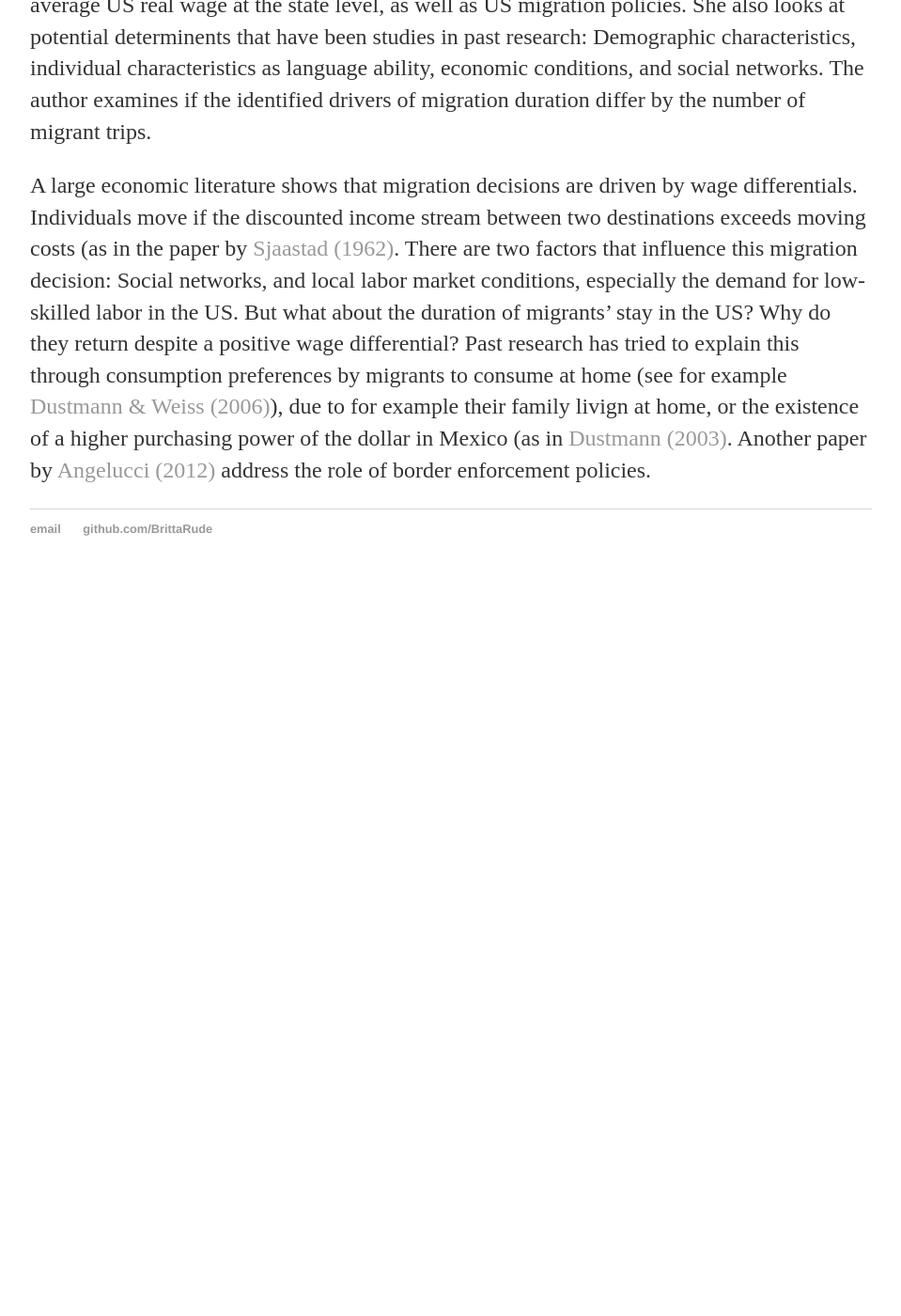
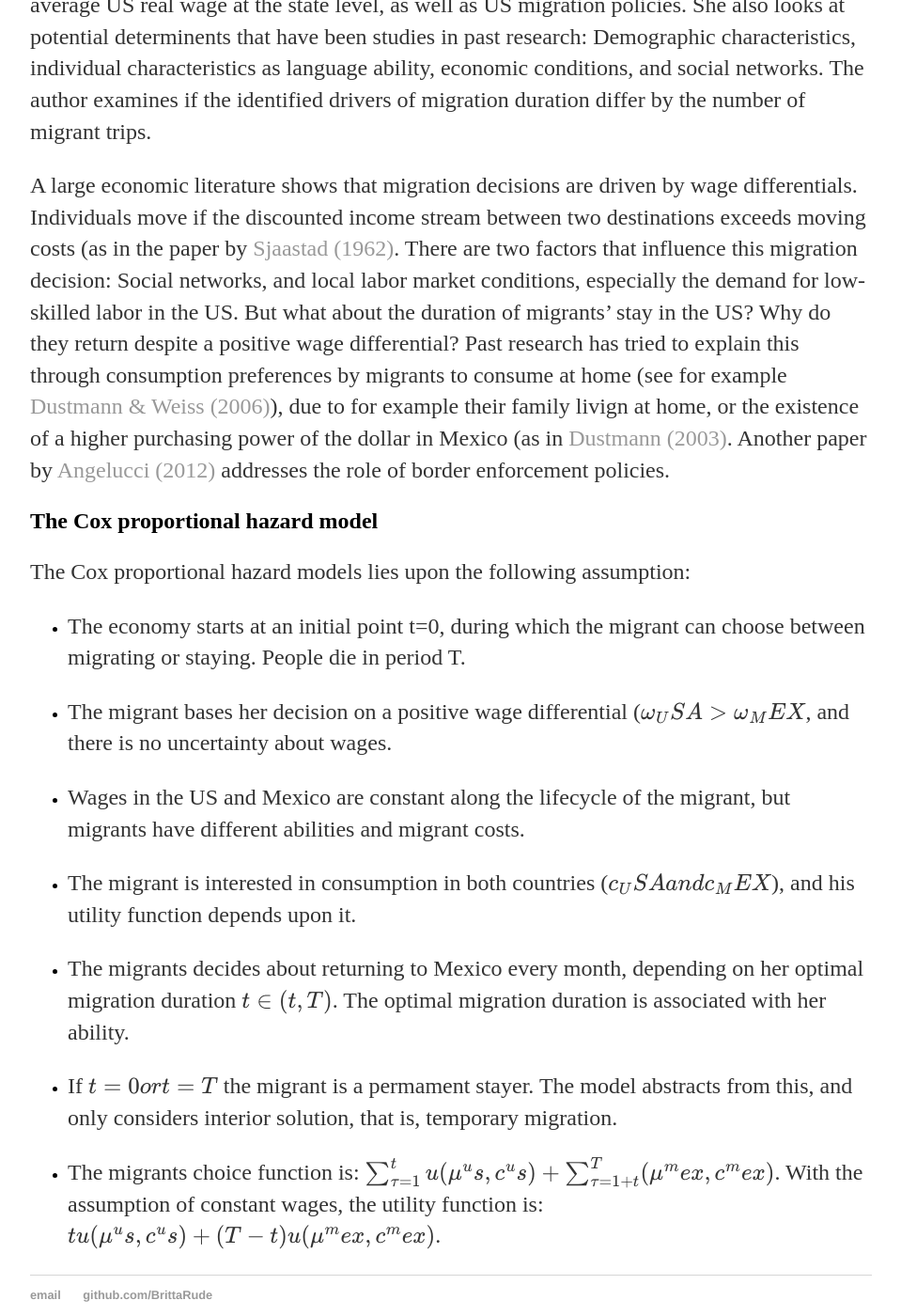
Before and after one commit to BrittaRude/BrittaRude.github.io, a Jekyll site: the page built from inputs_datascience/_posts/2020-08-03-britta-rude-modeling-in-economics.md, in a window 1280 px wide and 1400 px high, scrolled down 1034 px. Shown: the whole window at 94% size, without its empty margins (160-1119 px from the left). Built offline with Jekyll 4.4.1, drawn with Linux system fonts in a browser that asks for light colours; formulas are drawn with MathJax 3; before the commit the page ends 1664 px from its top, so only the background shows below that.

Commit message:
Update 2020-08-03-britta-rude-modeling-in-economics.md

```diff
--- a/inputs_datascience/_posts/2020-08-03-britta-rude-modeling-in-economics.md
+++ b/inputs_datascience/_posts/2020-08-03-britta-rude-modeling-in-economics.md
@@ -11,4 +11,22 @@ Economic models are frameworks that can help us to structure underlying problems
 
 Let's have a look at a concrete example to further understand the importance of economic models for economics. Let's assume that we would like to analyze return migration of Mexican migrants in the US, as in the paper by [Carmen E. Carrión-Flores (2018)](https://link.springer.com/article/10.1186/s40176-017-0108-0). She asks the question about optimal migration duration of Mexican immigrants in the USA using individual-level data from the Mexican Migration Project (MMP). She uses the Cox proportional hazard model to examine the determinants of return migration from the US to Mexico. The author looks at several drivers of return migration: The costs of migration measured by the distances from origin states in Mexico to destination states in the USA, the  US expected wage as measured by a function of both the unemployment rate level and the average US real wage at the state level, as well as US migration policies. She also looks at potential determinents that have been studies in past research: Demographic characteristics, individual characteristics as language ability, economic conditions, and social networks. The author examines if the identified drivers of migration duration differ by the number of migrant trips.
 
-A large economic literature shows that migration decisions are driven by wage differentials. Individuals move if the discounted income stream between two destinations exceeds moving costs (as in the paper by [Sjaastad (1962)](https://www.jstor.org/stable/1829105?seq=1]). There are two factors that influence this migration decision: Social networks, and local labor market conditions, especially the demand for low-skilled labor in the US. But what about the duration of migrants' stay in the US? Why do they return despite a positive wage differential? Past research has tried to explain this through consumption preferences by migrants to consume at home (see for example [Dustmann & Weiss (2006)](https://www.ucl.ac.uk/~uctpb21/Cpapers/optimalmigrationduration.pdf)), due to for example their family livign at home, or the existence of a higher purchasing power of the dollar in Mexico (as in [Dustmann (2003)](https://www.sciencedirect.com/science/article/pii/S0014292101001842). Another paper by [Angelucci (2012)](https://www.jstor.org/stable/10.1086/662575?seq=1) address the role of border enforcement policies.
+A large economic literature shows that migration decisions are driven by wage differentials. Individuals move if the discounted income stream between two destinations exceeds moving costs (as in the paper by [Sjaastad (1962)](https://www.jstor.org/stable/1829105?seq=1]). There are two factors that influence this migration decision: Social networks, and local labor market conditions, especially the demand for low-skilled labor in the US. But what about the duration of migrants' stay in the US? Why do they return despite a positive wage differential? Past research has tried to explain this through consumption preferences by migrants to consume at home (see for example [Dustmann & Weiss (2006)](https://www.ucl.ac.uk/~uctpb21/Cpapers/optimalmigrationduration.pdf)), due to for example their family livign at home, or the existence of a higher purchasing power of the dollar in Mexico (as in [Dustmann (2003)](https://www.sciencedirect.com/science/article/pii/S0014292101001842). Another paper by [Angelucci (2012)](https://www.jstor.org/stable/10.1086/662575?seq=1) addresses the role of border enforcement policies.
+
+## The Cox proportional hazard model
+
+The Cox proportional hazard models lies upon the following assumption:
+
+- The economy starts at an initial point t=0, during which the migrant can choose between migrating or staying. People die in period T.
+
+- The migrant bases her decision on a positive wage differential ($$ \omega_USA > \omega_MEX $$, and there is no uncertainty about wages.
+
+- Wages in the US and Mexico are constant along the lifecycle of the migrant, but migrants have different abilities and migrant costs.
+
+- The migrant is interested in consumption in both countries ($$ c_USA and c_MEX $$), and his utility function depends upon it.
+
+- The migrants decides about returning to Mexico every month, depending on her optimal migration duration $$ t \in (t, T) $$. The optimal migration duration is associated with her ability.
+
+- If $$t = 0 or t=T$$ the migrant is a permament stayer. The model abstracts from this, and only considers interior solution, that is, temporary migration.
+
+- The migrants choice function is: $$ \sum_{\tau=1}^t u(\mu^us, c^us) + \sum_{\tau=1+t}^T(\mu^mex, c^mex)$$. With the assumption of constant wages, the utility function is: $$ t u(\mu^us, c^us) + (T-t) u(\mu^mex, c^mex)$$.
```
